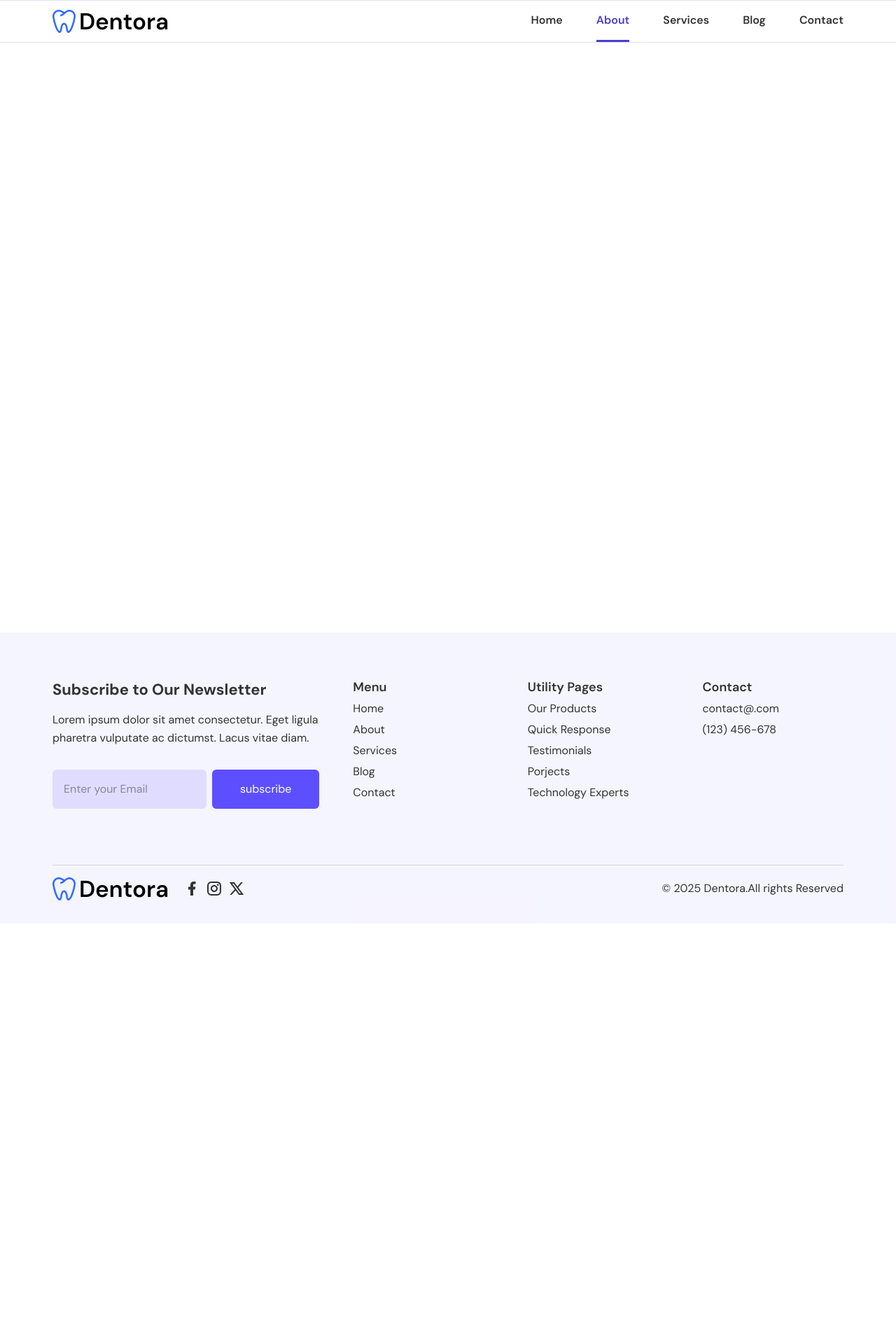
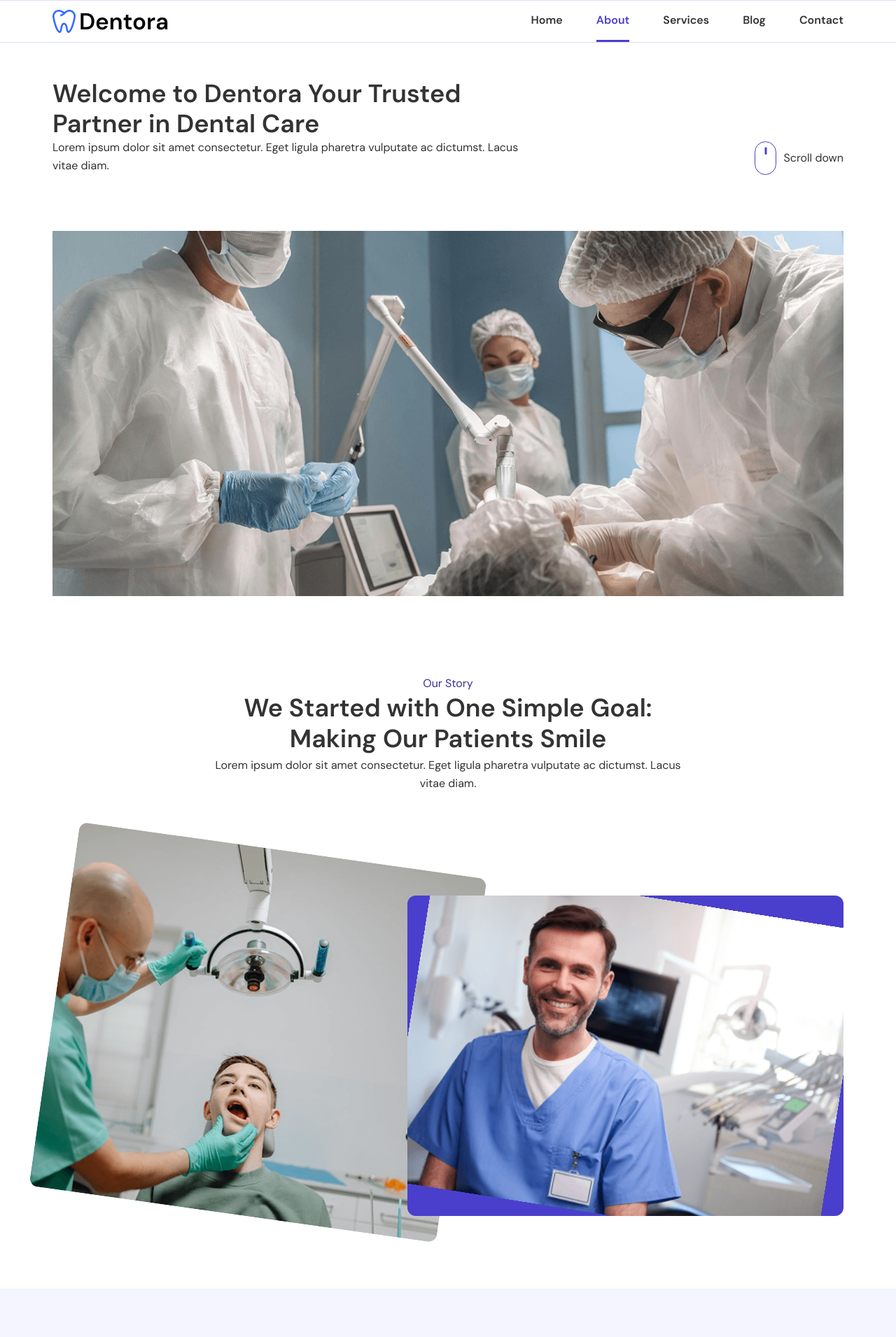
Before and after one commit to akira-odgr/dental-website-next, a Next.js app: page /about in a window 1280 px wide. Shown: the top 1911 px of the page at 70% size. Before the commit the page ends 1320 px from the top, so only its background shows below. Built offline with nearby package versions, Linux system fonts and the light colour scheme.

Commit message:
aboutpageの作成を始めています。

```diff
--- a/app/about/page.tsx
+++ b/app/about/page.tsx
@@ -1,7 +1,95 @@
+import { cn } from "@/libs/utils/cn";
+import Image from "next/image";
 import React from "react";
 
 export const AboutPage = () => {
-    return <div>AboutPage</div>;
+    return (
+        <>
+            <section className="section">
+                <div className={cn("container", "space-y-16", "lg:space-y-20")}>
+                    {/* Title */}
+                    <div className="flex flex-wrap gap-8 justify-between items-end">
+                        <div className="max-w-2xl">
+                            <h2 className="title">
+                                Welcome to Dentora Your Trusted Partner in
+                                Dental Care
+                            </h2>
+                            <p>
+                                Lorem ipsum dolor sit amet consectetur. Eget
+                                ligula pharetra vulputate ac dictumst. Lacus
+                                vitae diam.
+                            </p>
+                        </div>
+
+                        <div className="flex items-center justify-end gap-2.5">
+                            <span
+                                className={cn(
+                                    "relative w-[31px] h-[48px] border border-primary-600 flex items-center justify-center rounded-4xl",
+                                    "before:absolute before:top-2.5 before:left-1/2 before:bg-primary-600 before:w-[3px] before:h-2.5 before:-translate-x-1/2 before:animate-bounce"
+                                )}
+                            />
+                            <p>Scroll down</p>
+                        </div>
+                    </div>
+
+                    {/* Banner */}
+                    <div>
+                        <Image
+                            src={"/images/about-page-banner.png"}
+                            alt="about page banner"
+                            width={1197}
+                            height={553}
+                            className="w-full h-auto object-cover"
+                        />
+                    </div>
+                </div>
+            </section>
+
+            {/* Our story */}
+            <section className="section">
+                <div className="container">
+                    {/* Title */}
+                    <div className="text-center max-w-2xl mx-auto">
+                        <p className="subtitle">Our Story</p>
+                        <h2 className="title">
+                            We Started with One Simple Goal: Making Our Patients
+                            Smile
+                        </h2>
+                        <p className="mt-1">
+                            Lorem ipsum dolor sit amet consectetur. Eget ligula
+                            pharetra vulputate ac dictumst. Lacus vitae diam.
+                        </p>
+                    </div>
+                    {/* images wrapper */}
+                    <div
+                        className={cn(
+                            "mt-16 flex items-baseline -space-x-20",
+                            "lg:mt-20"
+                        )}
+                    >
+                        <div className="relative -z-10">
+                            <Image
+                                src={"/images/about-section-img-2.png"}
+                                alt="about section image"
+                                width={593}
+                                height={518}
+                                className="rounded-xl rotate-[8deg]"
+                            />
+                        </div>
+                        <div className="bg-primary-600 rounded-xl overflow-hidden">
+                            <Image
+                                src={"/images/about-section-img-3.png"}
+                                alt="about section image"
+                                width={630}
+                                height={564}
+                                className="rounded-xl rotate-[9deg]"
+                            />
+                        </div>
+                    </div>
+                </div>
+            </section>
+        </>
+    );
 };
 
 export default AboutPage;
--- a/components/layout/Header.tsx
+++ b/components/layout/Header.tsx
@@ -56,6 +56,7 @@ export const Header = () => {
                                         pathname === item.href &&
                                             "text-primary-600"
                                     )}
+                                    onClick={handleClick}
                                 >
                                     {item.label}
                                 </Link>
```
Also changed, not shown: content.txt.
